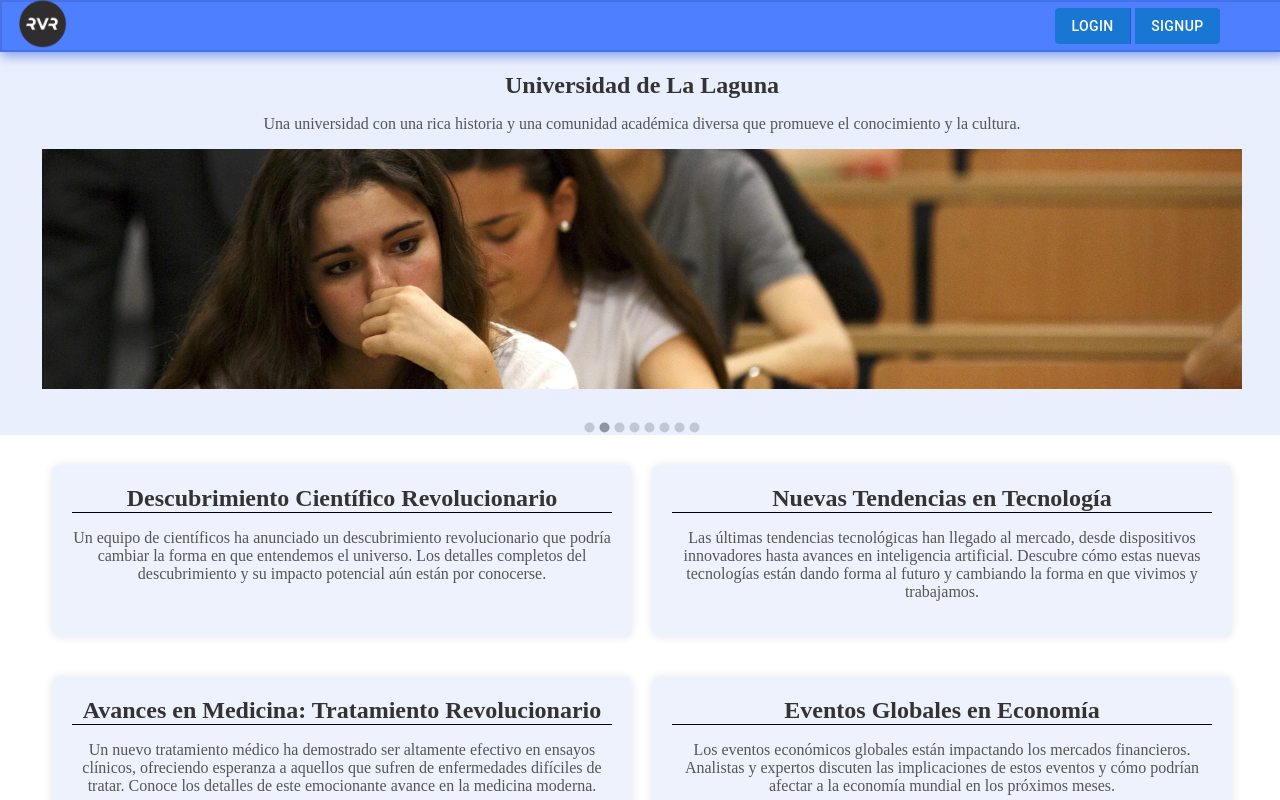
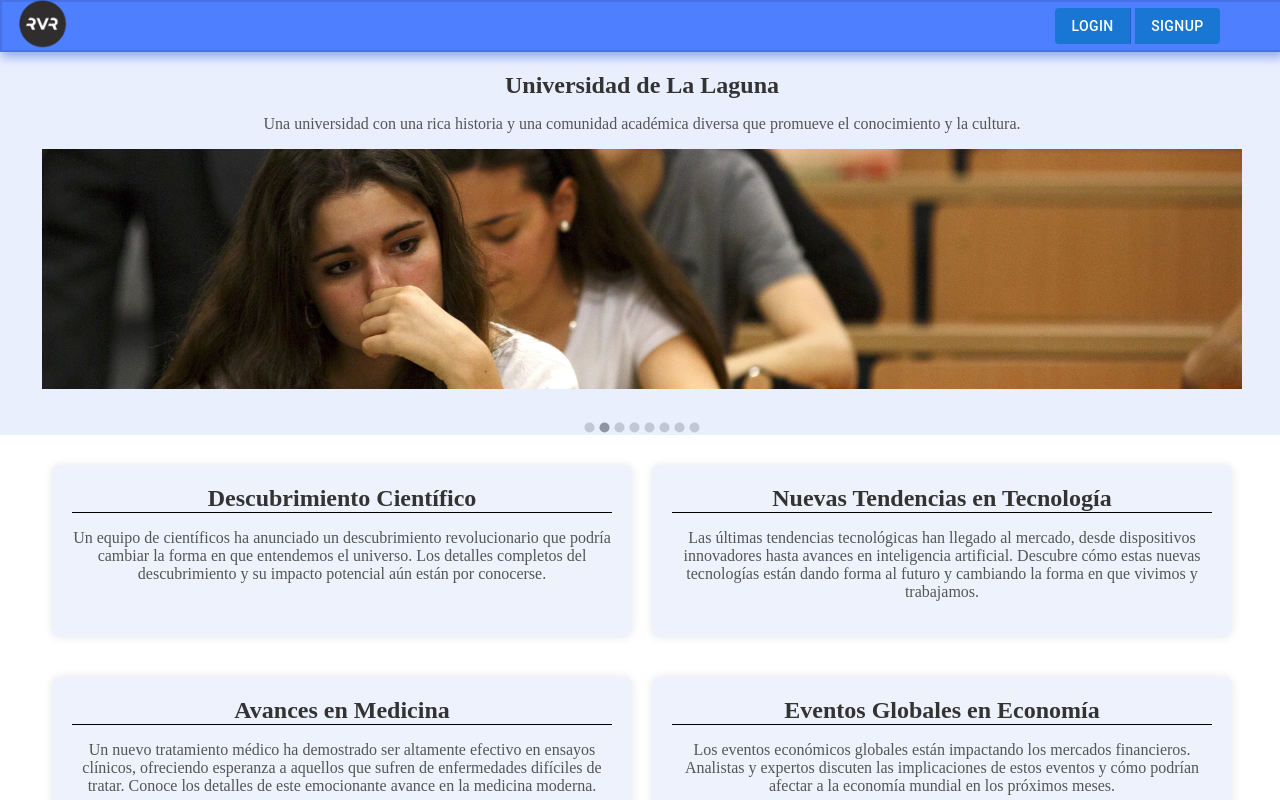
Before and after one commit to AlbertoJulioGarciaFernandez/Project-3-API-REACT, a React (Vite) app in the folder frontend/: page / in a window 1280 px wide. Shown: the top 800 px of the page. Built offline with nearby package versions, Linux system fonts and the light colour scheme; the HTML template or start-up script is replaced by a standard one.

Commit message:
ajuste tabla

```diff
--- a/frontend/src/components/PaginaPrincipal/Noticias/Noticias.css
+++ b/frontend/src/components/PaginaPrincipal/Noticias/Noticias.css
@@ -1,4 +1,4 @@
-table {
+.tableHome {
     display: block;
     max-width: 1200px;
     border-collapse: collapse;
--- a/frontend/src/components/PaginaPrincipal/Noticias/Noticias.jsx
+++ b/frontend/src/components/PaginaPrincipal/Noticias/Noticias.jsx
@@ -20,7 +20,7 @@
 
         <section className="seccion-noticias">
           <article className="articulo">
-            <h2>Descubrimiento Científico Revolucionario</h2>
+            <h2>Descubrimiento Científico</h2>
             <p>
               Un equipo de científicos ha anunciado un descubrimiento
               revolucionario que podría cambiar la forma en que entendemos el
@@ -42,7 +42,7 @@
 
         <section className="seccion-noticias">
           <article className="articulo">
-            <h2>Avances en Medicina: Tratamiento Revolucionario</h2>
+            <h2>Avances en Medicina</h2>
             <p>
               Un nuevo tratamiento médico ha demostrado ser altamente efectivo
               en ensayos clínicos, ofreciendo esperanza a aquellos que sufren de
@@ -63,7 +63,7 @@
         </section>
 
 
-        <table>
+        <table className="tableHome">
         <h1>Fórmate para tu futuro</h1>
           <thead>
             <tr>
```
